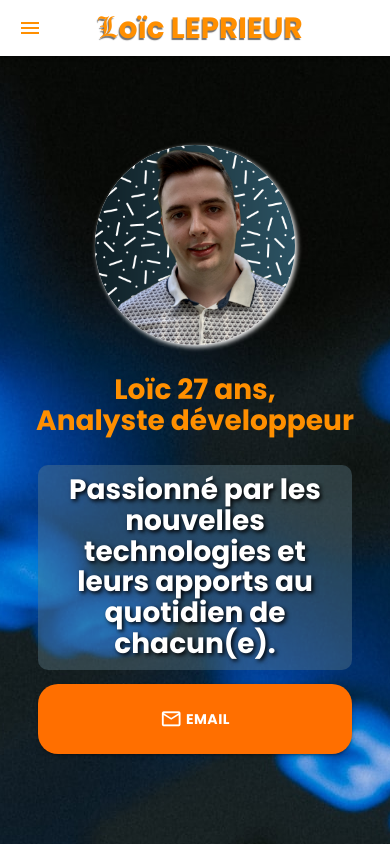
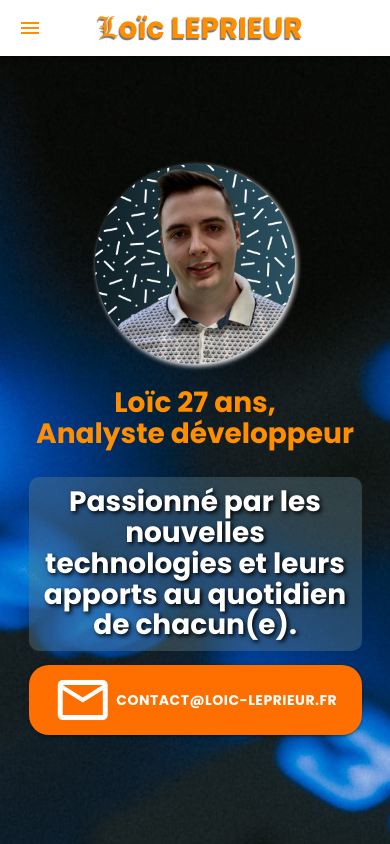
Before and after one commit to loic-leprieur/mysite-react, a React (Create React App) app: page / in a window 390 px wide. Shown: the top 844 px of the page. Built offline with nearby package versions, Linux system fonts and the light colour scheme.

Commit message:
Fix du responsive du container du profil

```diff
--- a/src/Accueil.js
+++ b/src/Accueil.js
@@ -12,25 +12,25 @@ function Accueil() {
 
   return (
     <section id="accueil" className="section">
-      <div className="parallax-container row valign-wrapper">
-        <div className="container-profile container center-align valign-wrapper">
-          <div className="row invisible" id="banner-profile">
-            <div className="col s12 m12 l4 center-align">
+      <div className="parallax-container">
+        <div className="container-profile">
+          <div className="invisible" id="banner-profile">
+            <div className="profile-img-container">
               <img id="profile-img" src={profil} alt="Portrait de Loïc"></img>
             </div>
-            <div
-              id="profile-body"
-              className="col s12 m12 l8 center-align white-text lignten-3-text">
+            <div id="profile-body" className="white-text lignten-3-text">
               <h1 id="title-job">Loïc {nbYearsSinceBirthday()} ans, Analyste&nbsp;développeur</h1>
-              <h2 className="s12 text-justify" id="profile-text">
+              <h2 className="text-justify" id="profile-text">
                 Passionné par les nouvelles technologies et leurs apports au quotidien de chacun(e).
               </h2>
-              <div id="mail-button" className="s12 waves-effect btn-large hoverable amber darken-4">
+              <div
+                id="mail-button"
+                className="waves-effect btn-large hoverable pulse amber darken-4">
                 <a
                   href="mailto:contact@loic-leprieur.fr?subject=Site web (Accueil)"
-                  className="white-text valign-wrapper">
-                  <i className="medium material-icons">mail_outline</i>&nbsp;
-                  <span className="center-align">Email</span>
+                  className="white-text link-mailto">
+                  <i className="mailto-icon large material-icons">mail_outline</i>&nbsp;
+                  <span id="email-text">contact@loic-leprieur.fr</span>
                 </a>
               </div>
             </div>
```
